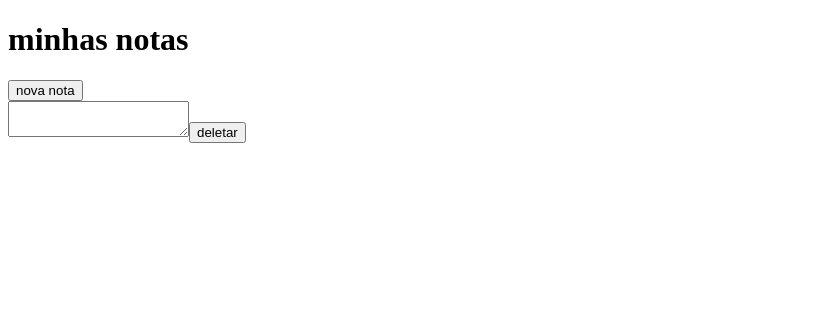
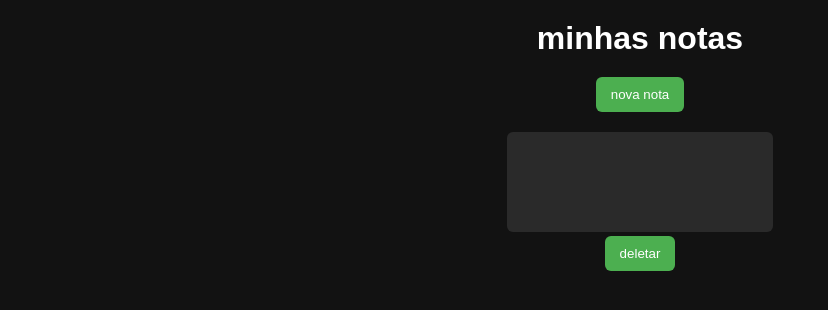
Before and after one commit to AlonsoFavero/javascript, a plain HTML site: page pratica/desafios/notas-app/index.html in a window 1280 px wide. Both pictures are taken after a click on the button "nova nota". Shown: the whole page, without its empty margins (0-828 px from the left). Drawn offline with Linux system fonts and the light colour scheme.

Commit message:
"Aplicação de notas desenvolvida com JavaScript puro, utilizando manipulação de DOM e armazenamento com localStorage.  finalizei com o meu css

```diff
--- a/pratica/desafios/notas-app/estilo.css
+++ b/pratica/desafios/notas-app/estilo.css
@@ -1 +1,73 @@
 @charset "utf-8";
+
+* {
+  margin: 0;
+  padding: 0;
+  box-sizing: border-box;
+}
+
+body {
+  background: #121212;
+  font-family: Arial, sans-serif;
+  color: #fff;
+  text-align: center;
+}
+
+h1 {
+  margin: 20px 0;
+}
+
+button {
+  padding: 10px 15px;
+  border: none;
+  background: #4CAF50;
+  color: white;
+  border-radius: 6px;
+  cursor: pointer;
+  transition: 0.3s;
+}
+
+button:hover {
+  background: #45a049;
+}
+
+#container-notas {
+  display: flex;
+  flex-wrap: wrap;
+  justify-content: center;
+  gap: 15px;
+  padding: 20px;
+}
+
+/* NOTA */
+.nota {
+  background: #1e1e1e;
+  padding: 15px;
+  width: 250px;
+  border-radius: 10px;
+  box-shadow: 0 0 10px rgba(0,0,0,0.5);
+  display: flex;
+  flex-direction: column;
+  gap: 10px;
+}
+
+/* TEXTAREA */
+textarea {
+  width: 100%;
+  height: 100px;
+  background: #2a2a2a;
+  border: none;
+  color: #fff;
+  padding: 10px;
+  border-radius: 6px;
+  resize: none;
+}
+
+/* BOTÃO DELETAR */
+.nota button {
+  background: #e53935;
+}
+
+.nota button:hover {
+  background: #c62828;
+}
```
